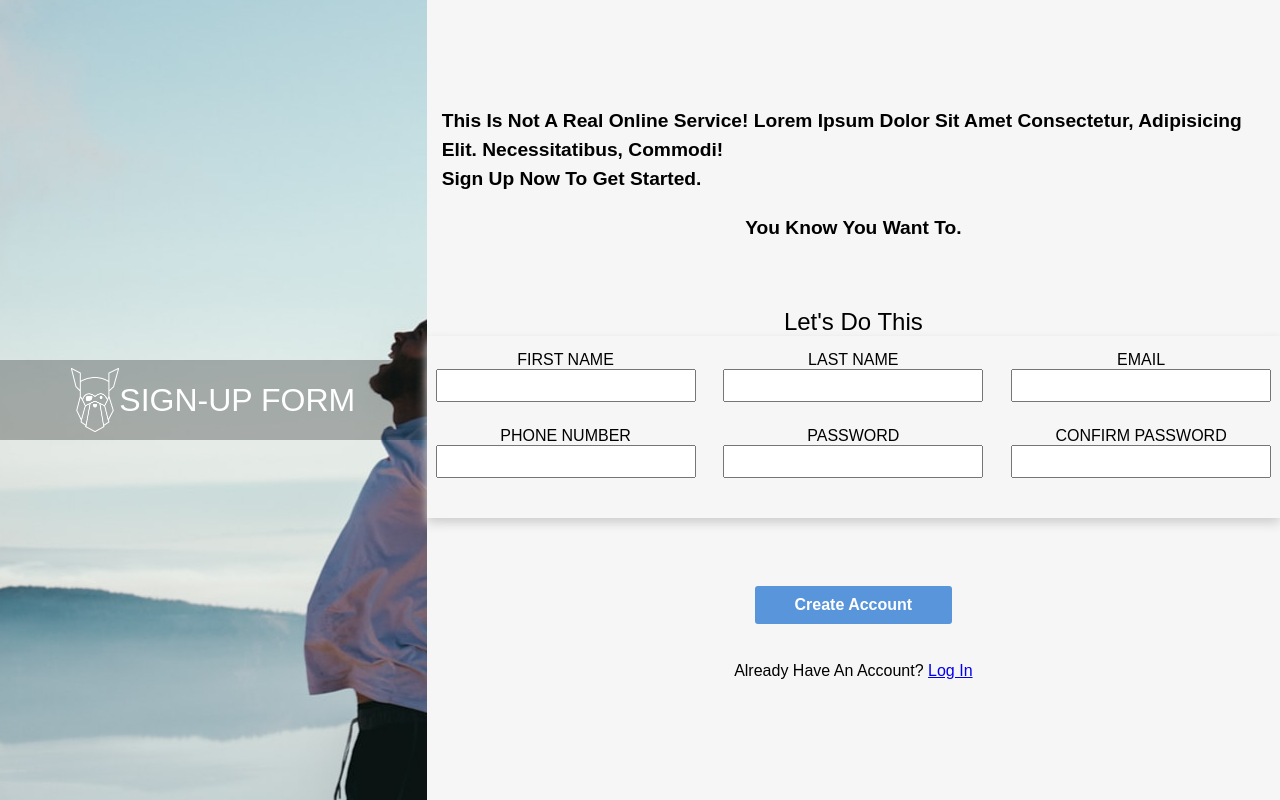
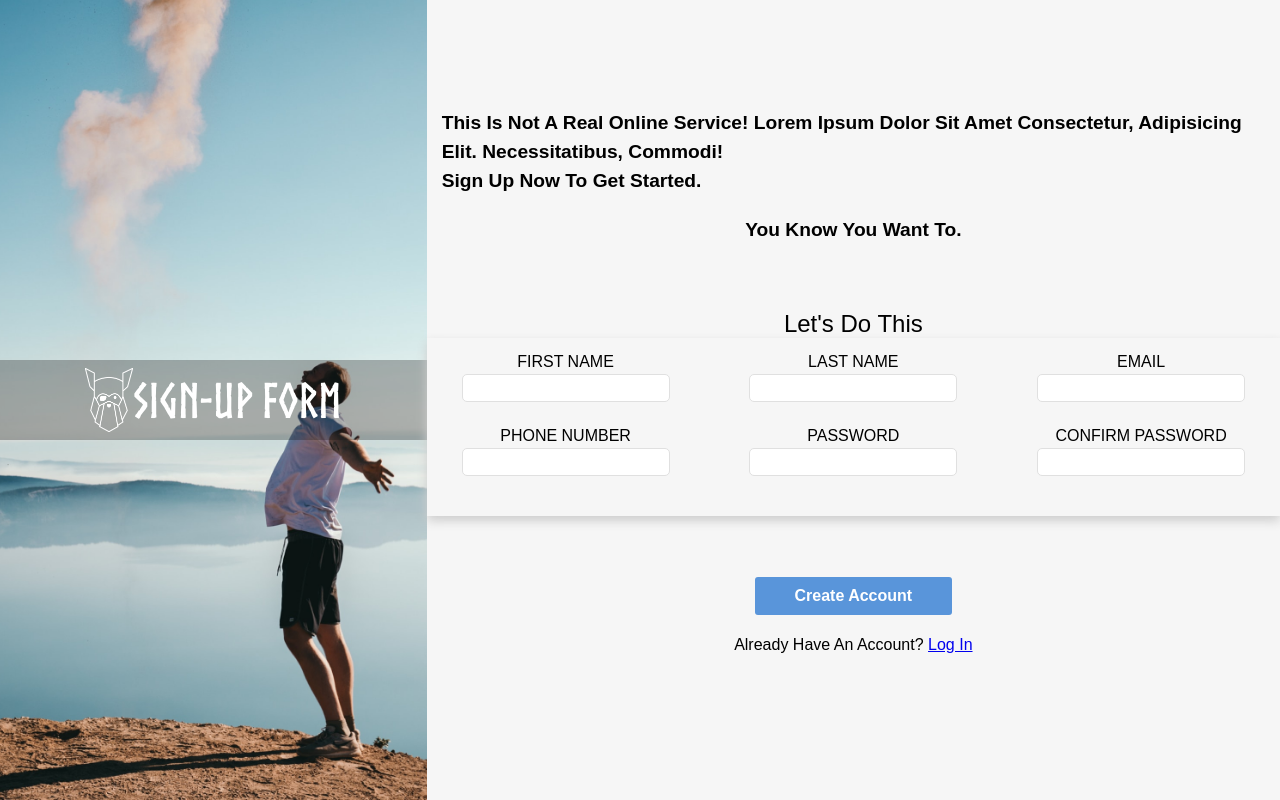
Before and after one commit to jdineley/Project-Sign-up-Form, a plain HTML site: page index.html in a window 1280 px wide. Drawn offline with Linux system fonts and the light colour scheme.

Commit message:
More layout tweaking

```diff
--- a/index.html
+++ b/index.html
@@ -44,11 +44,11 @@
                         </div>
                         <div class="form-row">
                             <label for="password">PASSWORD</label>
-                            <input type="password" name="password" id="password">
+                            <input type="password" name="password" id="password" class="error">
                         </div>
                         <div class="form-row">
                             <label for="confirm-password">CONFIRM PASSWORD</label>
-                            <input type="password" name="confirm-password" id="confirm-password">
+                            <input type="password" name="confirm-password" id="confirm-password" class="error">
                         </div>
                     </div>
                     <div class="button">
--- a/styles.css
+++ b/styles.css
@@ -40,9 +40,9 @@
 }
 
 .banner-inner > div {
-    font-size: 2rem;
+    font-size: 3rem;
     color: white;
-    /* font-family: 'Norse-Bold'; */
+    font-family: 'Norse-Bold';
 }
 
 .content {
@@ -85,8 +85,14 @@
 }
 
 input {
-    width: 260px;
-    padding: 7px;
+    /* width: 260px;
+    padding: 7px; */
+    /* font-family: customFontBold; */
+    padding: 5px 10px;
+    border-radius: 5px;
+    border: 1px solid rgb(224, 224, 224);
+    font-size: .9rem;
+    margin-top: 3px;
 }
 
 .form-inputs {
@@ -131,7 +137,7 @@ button {
 }
 
 .button > p {
-    margin-top: 10px;
+    margin-bottom: 30px;
 }
 
 
@@ -145,20 +151,16 @@ button {
 
     .banner-outer {
         height: 100vh;
-        /* width: auto; */
         flex: 2;
-        align-self: stretch;
+        background-size: cover;
+        /* background-repeat: no-repeat; */
     }
 
     .content {
-        height: auto;
-        /* align-self: stretch; */
+        height: 100vh;
         flex: 4;
         display: flex;
         flex-direction: column;
         justify-content: center;
     }
-    .form {
-        /* flex-grow: 1; */
-    }
 }
```
